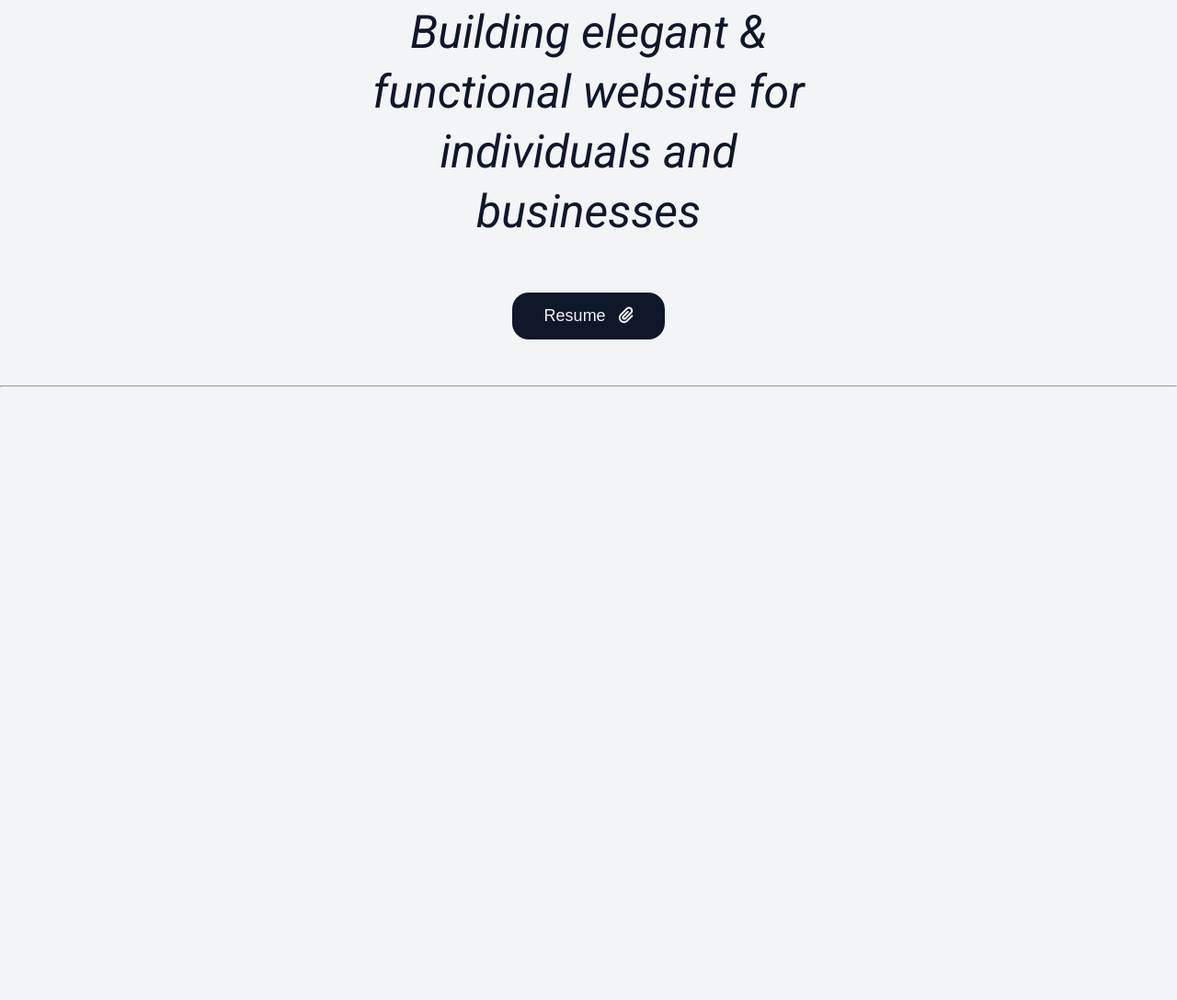
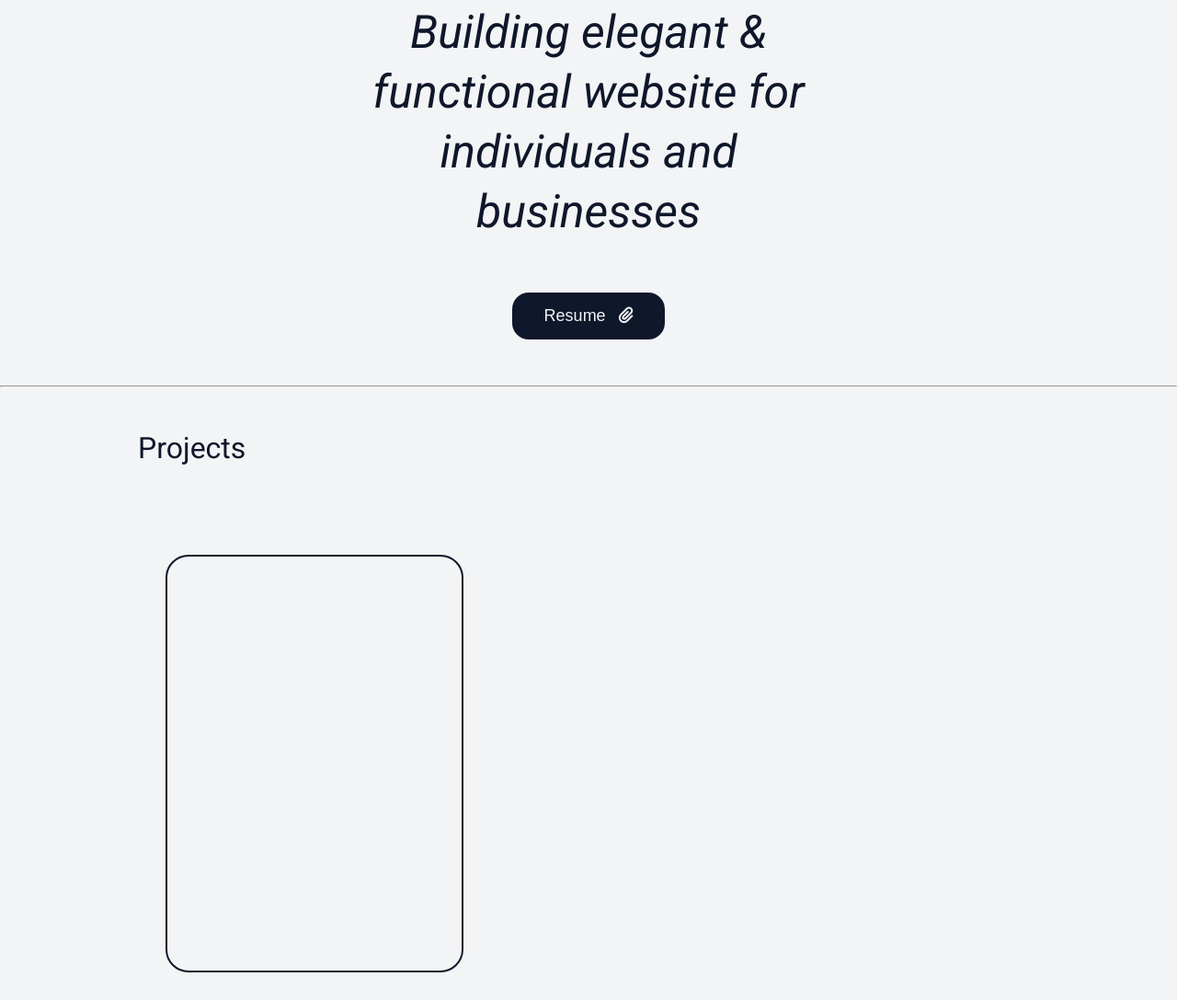
Before and after one commit to bhargablinx/portfolio, a plain HTML site: page index.html in a window 1280 px wide. Shown: the part 393-1480 px from the top of the page at 92% size. Before the commit the page ends 864 px from the top, so only its background shows below. Drawn offline with Linux system fonts and the light colour scheme.

Commit message:
card container added

```diff
--- a/index.html
+++ b/index.html
@@ -34,6 +34,12 @@
         <div></div>
     </section>
     <hr class="page-divider">
+    <section class="projects">
+        <div class="pr-title">Projects</div>
+        <div class="card-container">
+            <div class="card"></div>
+        </div>
+    </section>
 </body>
 
 </html>
--- a/style.css
+++ b/style.css
@@ -167,3 +167,27 @@ nav {
     margin: 50px 0;
     color: #5858584d;
 }
+
+/* Project Section */
+
+.projects {
+    padding: 0 150px;
+}
+
+.pr-title {
+    font-size: 32px;
+    margin-bottom: 70px;
+}
+
+.card-container {
+    display: flex;
+    flex-wrap: wrap;
+}
+
+.card {
+    margin: 30px;
+    width: 320px;
+    height: 450px;
+    border-radius: 25px;
+    border: 2px solid var(--dark);
+}
```
